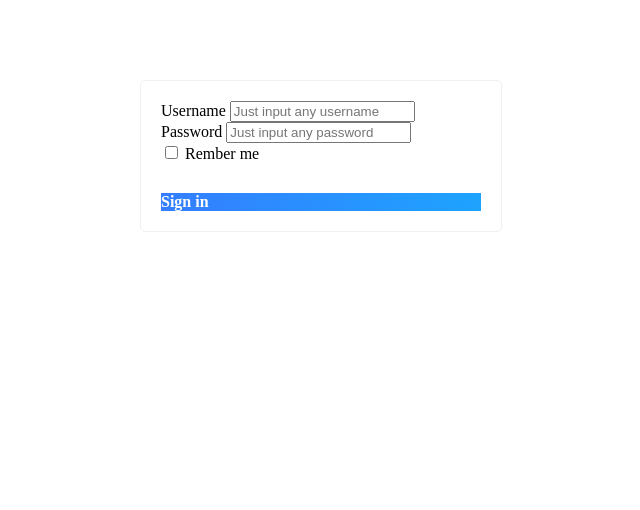
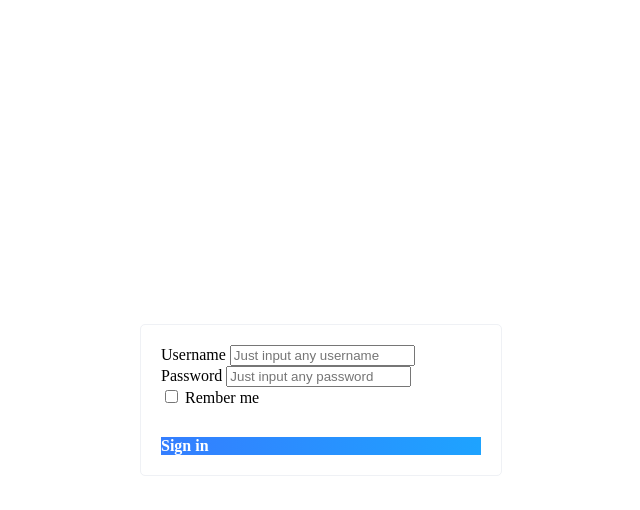
Before and after one commit to BuildItNow/BIN-PCSPA-HELLO, a website: page client/signin/index.html in a window 1280 px wide. Shown: the whole page, without its empty margins (319-959 px from the left). Drawn offline with Linux system fonts and the light colour scheme.

Commit message:
Optimize the css for windows

```diff
--- a/client/application/css/application.css
+++ b/client/application/css/application.css
@@ -1,3 +1,8 @@
+html,body
+{
+    overflow-x: hidden;
+}
+
 body
 {
     font-family: "Avenir Next","Helvetica Neue", "Helvetica", "sans-serif";
--- a/client/signin/index.html
+++ b/client/signin/index.html
@@ -1,11 +1,18 @@
-<div id="signinIndex" class="page-content-wrapper">
-	<style>
+<div id="signinIndex" class="page-content-wrapper" :style="{height:height}">
+    <style>
 
     #signinIndex .board
     {
-        max-width: 320px;
+        position: absolute;
+
+        top: 50%;
+        left: 50%;
+
+        transform: translate(-50%, -50%);
+        -webkit-transform: translate(-50%, -50%);
+
+        width: 320px;
         padding: 20px;
-        margin: 80px auto;
 
         border: solid 1px #eff1f5;
         border-radius: 5px;
@@ -28,7 +35,15 @@
         background: #1ea3ff;
     }
 
-	</style>
+    @media (max-width: 320px)
+    {
+        #signinIndex .board
+        {
+            width: 280px;
+        }
+    }
+
+    </style>
     <div class="board" @keyup.enter="signin">
         <div class="form-group">
             <label>Username</label>
```
Also changed, not shown: client/common/content.html (+3 -3 lines), client/common/footer.html (+2 -0 lines).
